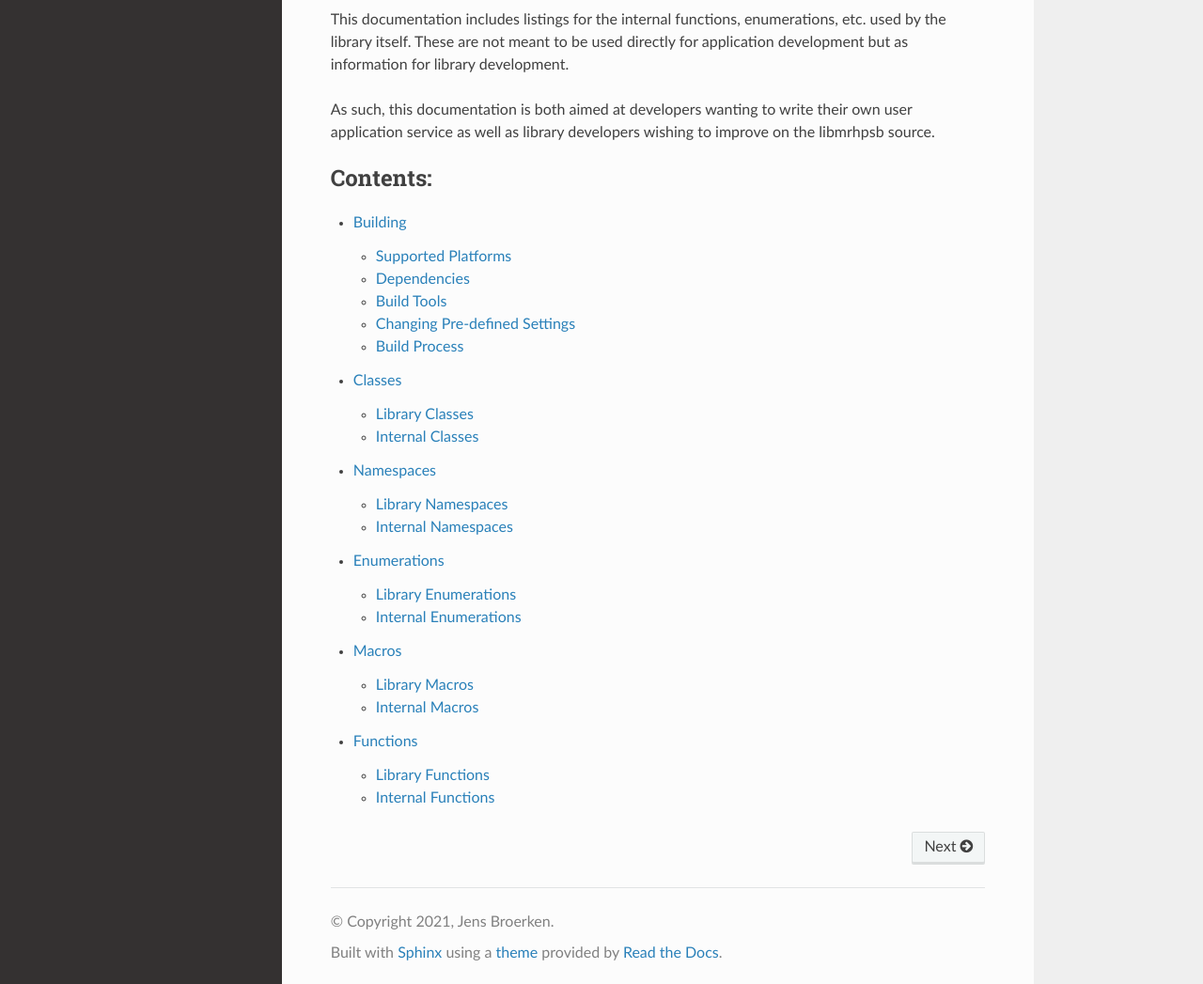
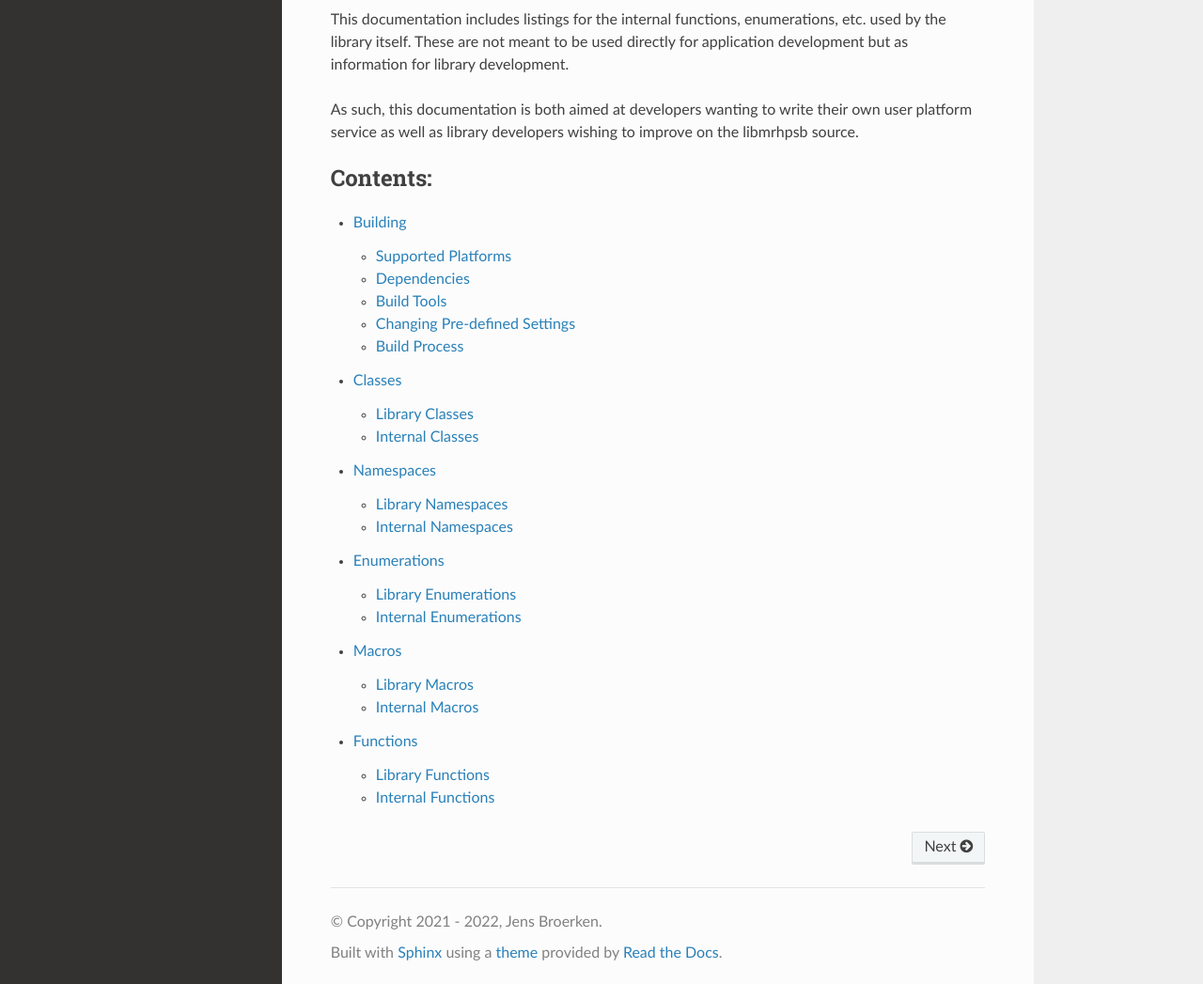
Before and after one commit to jbroerken/libmrhpsb, a Sphinx documentation site: the page built from doc/source/index.rst, in a window 1280 px wide and 1400 px high, scrolled down 337 px. Shown: the part 350-1397 px from the top of the window at 94% size. Built offline with Sphinx 7.4.7 and the Read the Docs theme 2.0.0, drawn with Linux system fonts in a browser that asks for light colours.

Commit message:
Update copyright

```diff
--- a/doc/source/conf.py
+++ b/doc/source/conf.py
@@ -18,7 +18,7 @@
 # -- Project information -----------------------------------------------------
 
 project = 'libmrhpsb'
-copyright = '2021, Jens Broerken'
+copyright = '2021 - 2022, Jens Broerken'
 author = 'Jens Broerken'
 
 # The full version, including alpha/beta/rc tags
--- a/doc/source/index.rst
+++ b/doc/source/index.rst
@@ -12,7 +12,7 @@ etc. used by the library itself. These are not meant to be used directly for
 application development but as information for library development.
 
 As such, this documentation is both aimed at developers wanting to write their
-own user application service as well as library developers wishing to improve
+own user platform service as well as library developers wishing to improve
 on the libmrhpsb source.
 
 .. toctree::
```
